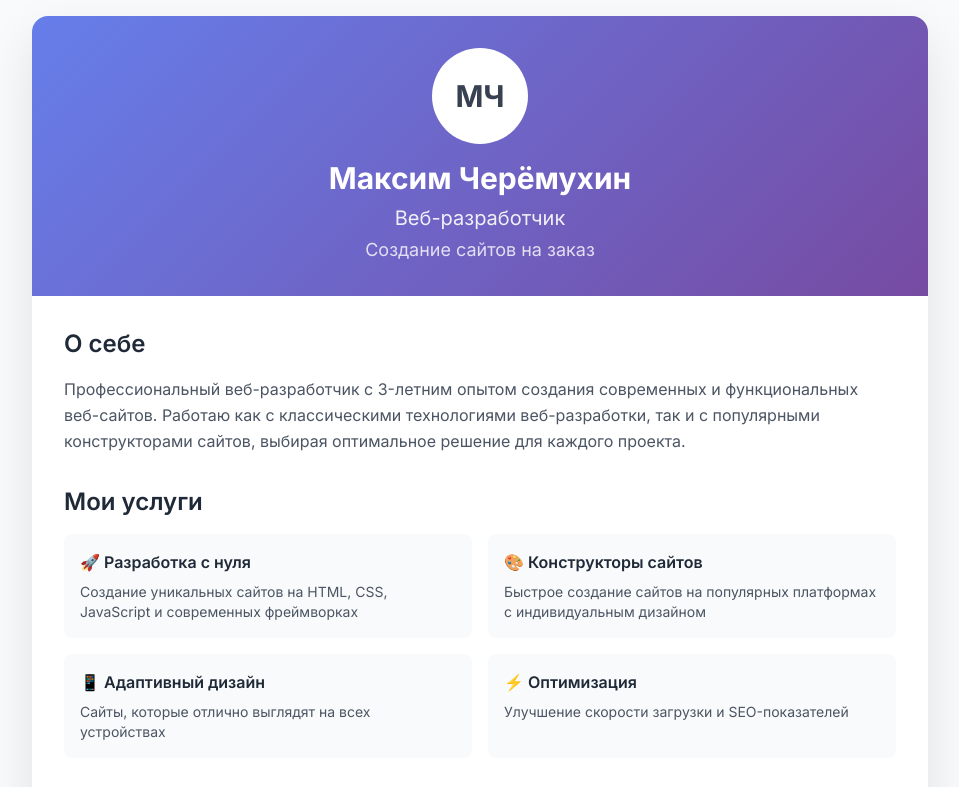
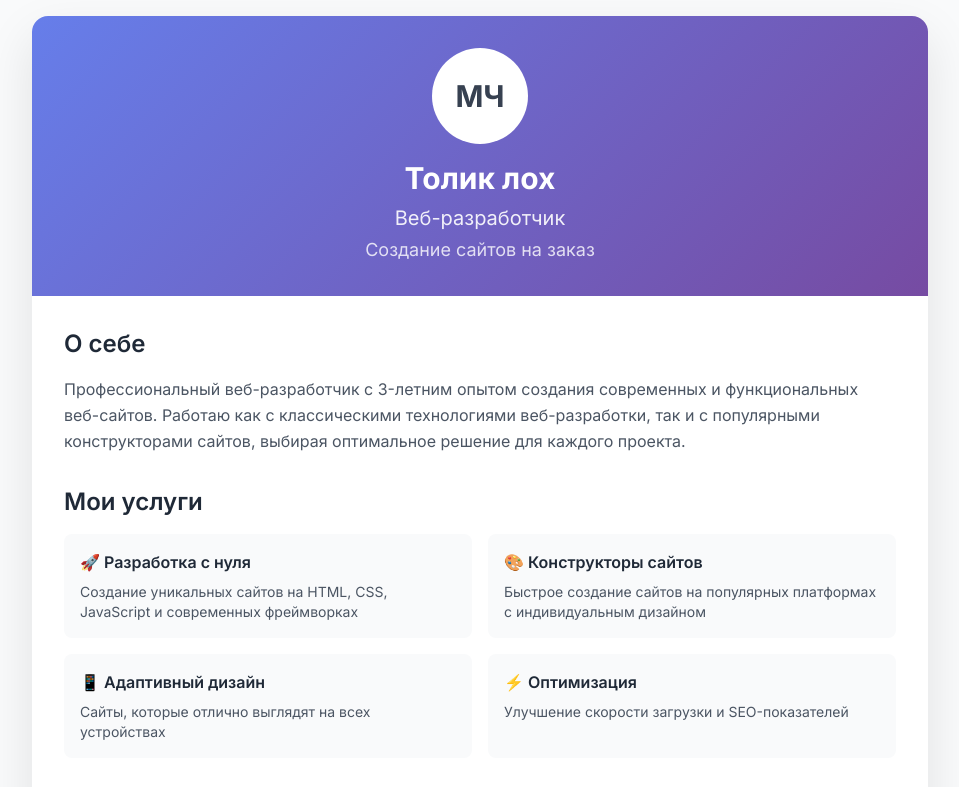
Before and after one commit to Charwwwf/Charwwwf.github.io, a plain HTML site: page index.html in a window 1280 px wide. Shown: the top 787 px of the page, without its empty margins (160-1119 px from the left). Drawn offline with Linux system fonts and the light colour scheme.

Commit message:
index.html

```diff
--- a/index.html
+++ b/index.html
@@ -23,7 +23,7 @@
                 <div class="w-24 h-24 mx-auto mb-4 bg-white rounded-full flex items-center justify-center">
                     <span class="text-3xl font-bold text-gray-700">МЧ</span>
                 </div>
-                <h1 class="text-3xl font-bold mb-2">Максим Черёмухин</h1>
+                <h1 class="text-3xl font-bold mb-2">Толик лох</h1>
                 <p class="text-xl opacity-90">Веб-разработчик</p>
                 <p class="text-lg opacity-80 mt-1">Создание сайтов на заказ</p>
             </div>
```
